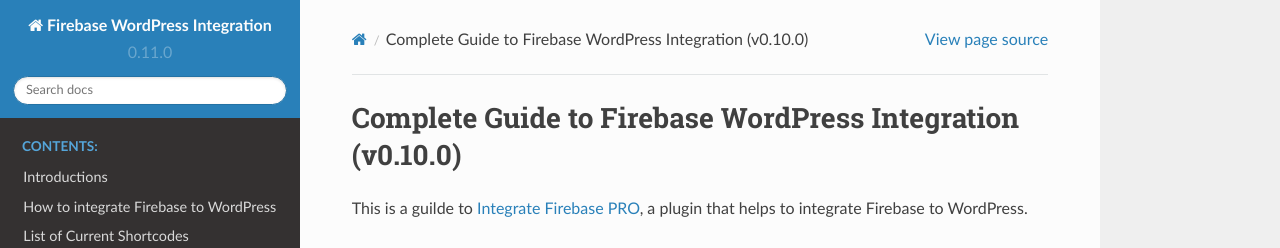
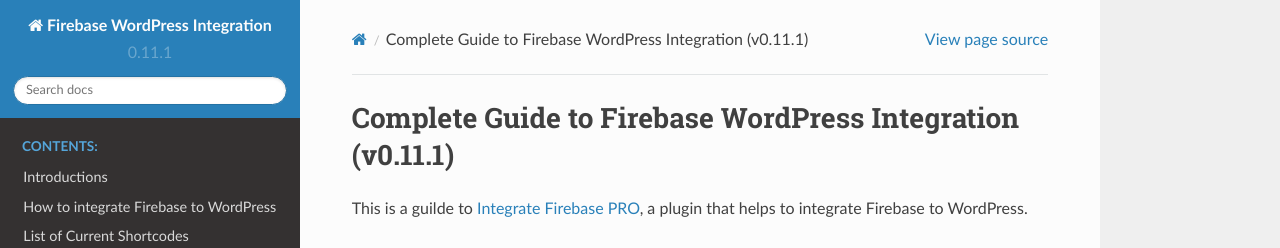
Before and after one commit to dalenguyen/firebase-wordpress-docs, a Sphinx documentation site: the page built from docs/index.rst, in a window 1280 px wide and 900 px high. Shown: the top 248 px of the window. Built offline with Sphinx 7.4.7 and the Read the Docs theme 2.0.0, drawn with Linux system fonts in a browser that asks for light colours; some of the changed text lies outside the part shown.

```diff
--- a/docs/conf.py
+++ b/docs/conf.py
@@ -22,7 +22,7 @@ copyright = '2020, Dale Nguyen'
 author = u'Dale Nguyen'
 
 # The short X.Y version
-version = '0.11.0'
+version = '0.11.1'
 release = version
 
 # -- General configuration ---------------------------------------------------
--- a/docs/index.rst
+++ b/docs/index.rst
@@ -1,4 +1,4 @@
-Complete Guide to Firebase WordPress Integration (v0.10.0)
+Complete Guide to Firebase WordPress Integration (v0.11.1)
 ==========================================================
 
 This is a guilde to `Integrate Firebase PRO <https://firebase.dalenguyen.me/>`_, a plugin that helps to integrate Firebase to WordPress.
```
Also changed, not shown: docs/change-log.rst (+15 -0 lines).
